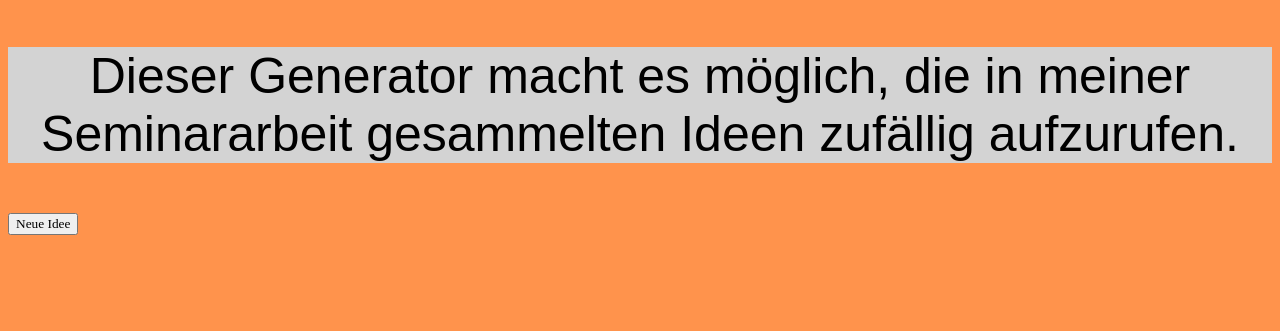
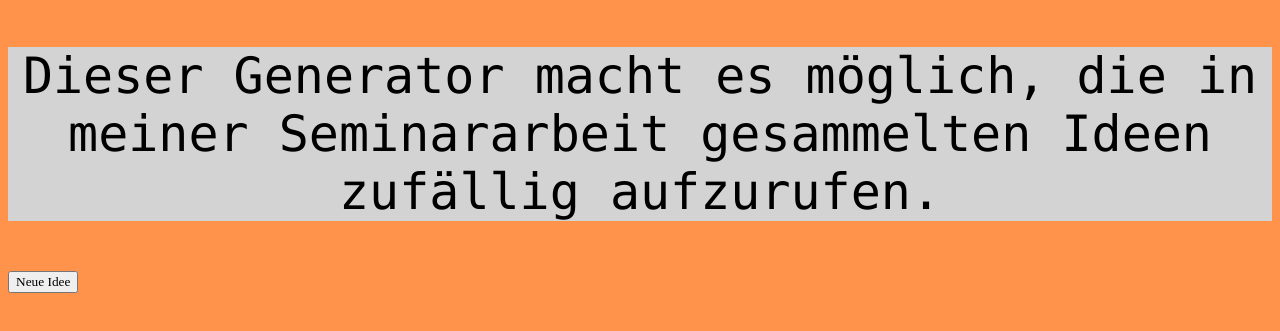
Before and after one commit to R-K-bit/Lebensbilder, a plain HTML site: page index.html in a window 1280 px wide. Shown: the part 61-392 px from the top of the page. Drawn offline with Linux system fonts and the light colour scheme.

Commit message:
Update style.css

```diff
--- a/style.css
+++ b/style.css
@@ -9,7 +9,7 @@ h1 {
 
 p {
 	color: black;
-	font-family: Papyrus, sans-serif;
+	font-family: "Lucida Console", sans-serif;
 	background-color: lightgrey;
 	text-align: center;
 	font-size: 50px;
```
